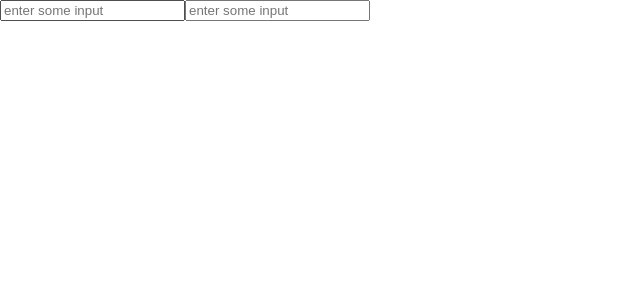
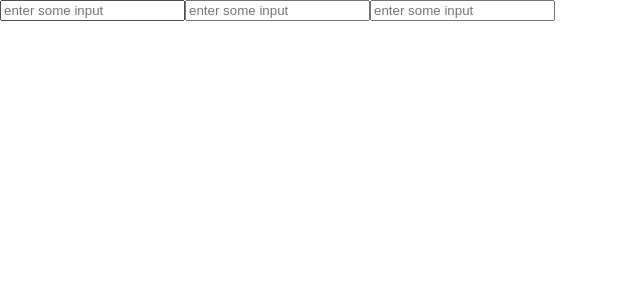
Before and after one commit to mmaazjavaid/MEME-GENERATOR-APP-REACT, a React (Create React App) app: page / in a window 1280 px wide. Shown: the top 300 px of the page, without its empty margins (0-640 px from the left). Built offline with nearby package versions, Linux system fonts and the light colour scheme.

Commit message:
email field added

```diff
--- a/src/App.js
+++ b/src/App.js
@@ -6,7 +6,8 @@ import './index.css';
 function App() {
   const [formdata,setformdata]= useState({
     firstname:"",
-    lastname:""
+    lastname:"",
+    email:""
   });
   const handleChange=(event)=>{
     setformdata(prevdata=>{
@@ -37,6 +38,13 @@ function App() {
       placeholder="enter some input"
       onChange={handleChange}
         />
+        <input
+      type="email"
+      name='email'
+      placeholder="enter some input"
+      onChange={handleChange}
+        />
+
     </form>
   );
 }
```
